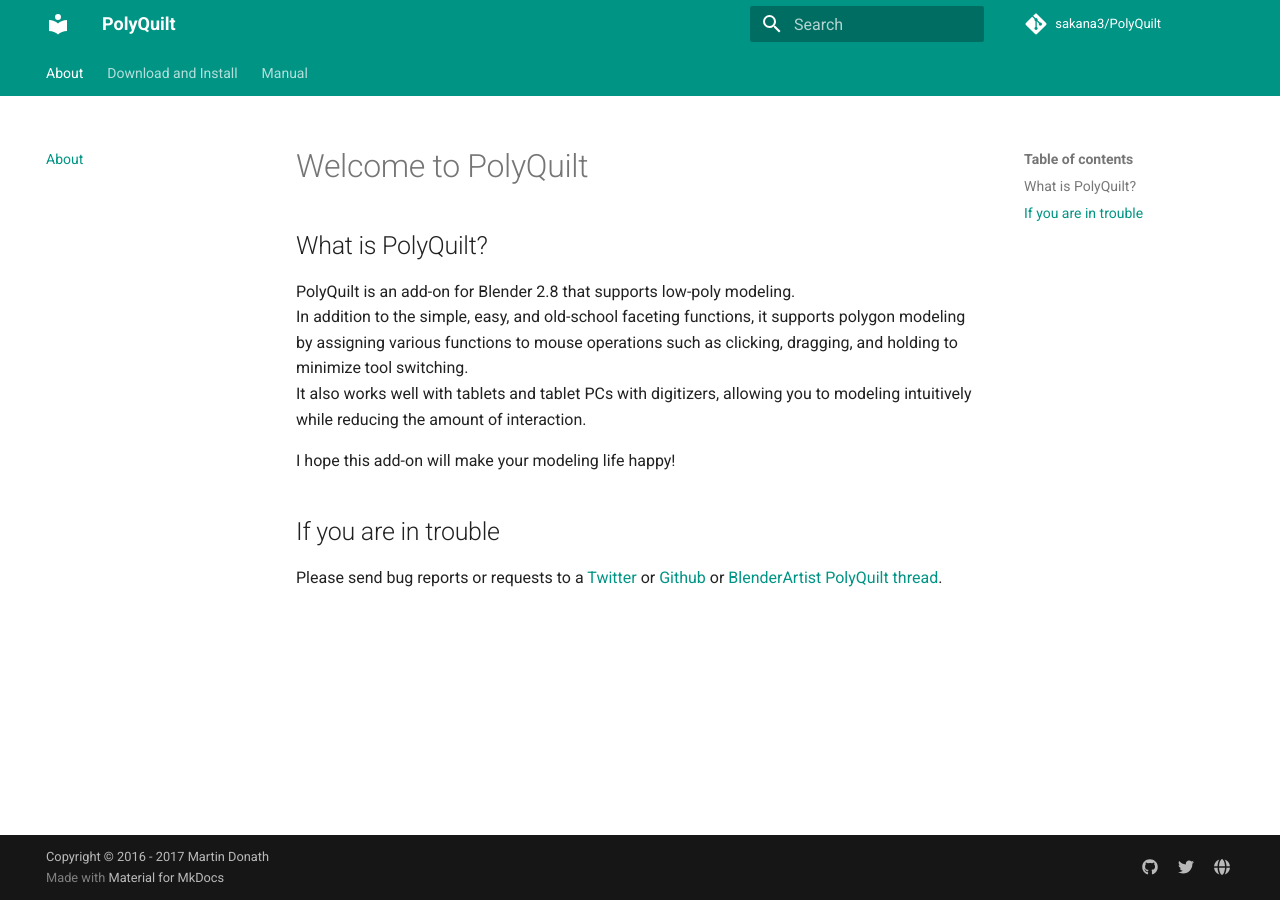
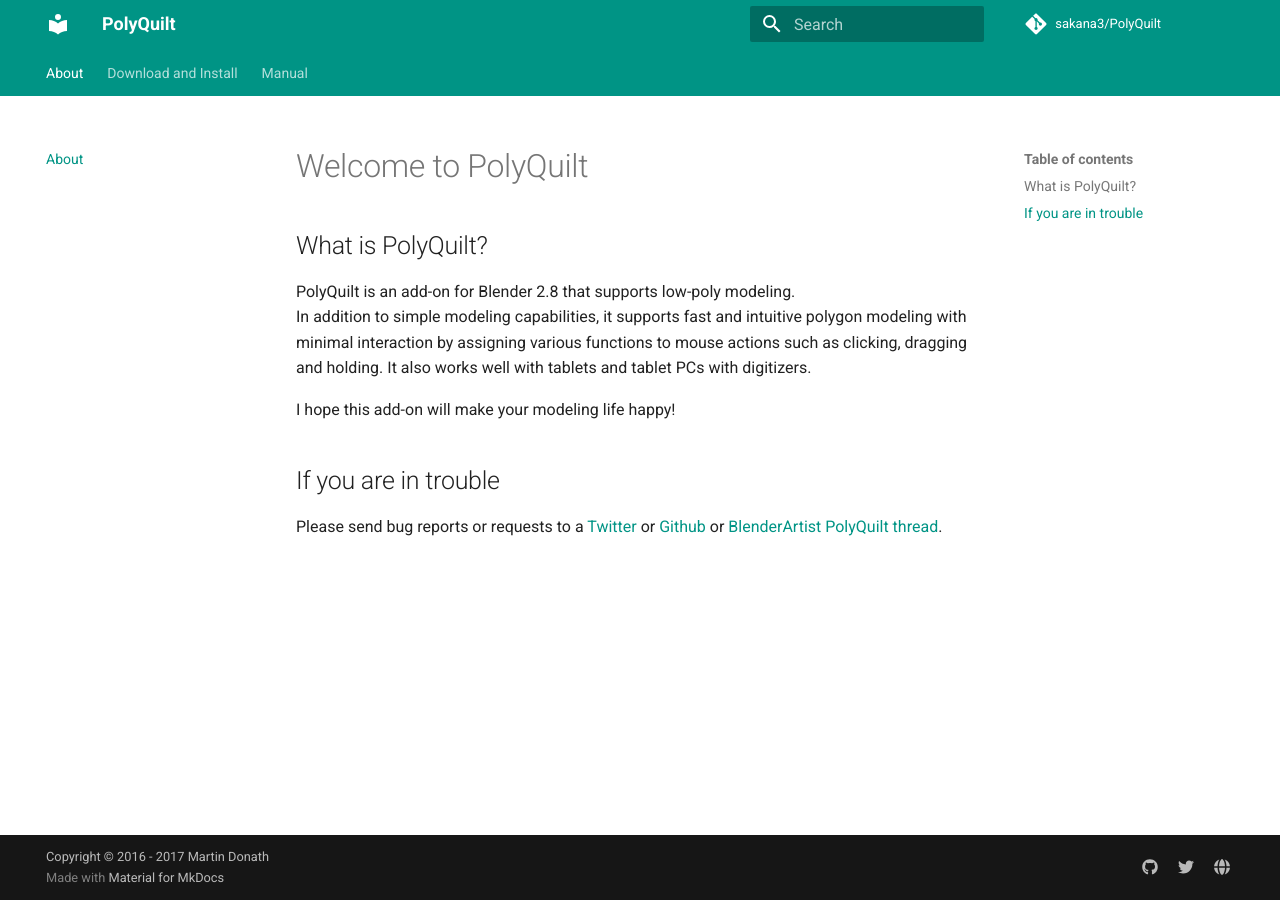
Before and after one commit to sakana3/PolyQuilt, an MkDocs documentation site: the page built from Docs/en/docs/index.md, in a window 1280 px wide. Built offline with MkDocs 1.6.1 and Material for MkDocs 9.7.7, drawn with Linux system fonts in a browser that asks for light colours; comment, search, counter and statistics services are not loaded.

Commit message:
Update index.md

```diff
--- a/Docs/en/docs/index.md
+++ b/Docs/en/docs/index.md
@@ -3,8 +3,8 @@
 ## What is PolyQuilt?
 
 PolyQuilt is an add-on for Blender 2.8 that supports low-poly modeling.
-In addition to the simple, easy, and old-school faceting functions, it supports polygon modeling by assigning various functions to mouse operations such as clicking, dragging, and holding to minimize tool switching.
-It also works well with tablets and tablet PCs with digitizers, allowing you to modeling intuitively while reducing the amount of interaction.
+In addition to simple modeling capabilities, it supports fast and intuitive polygon modeling with minimal interaction by assigning various functions to mouse actions such as clicking, dragging and holding.
+It also works well with tablets and tablet PCs with digitizers.
 
 I hope this add-on will make your modeling life happy!
 
```
